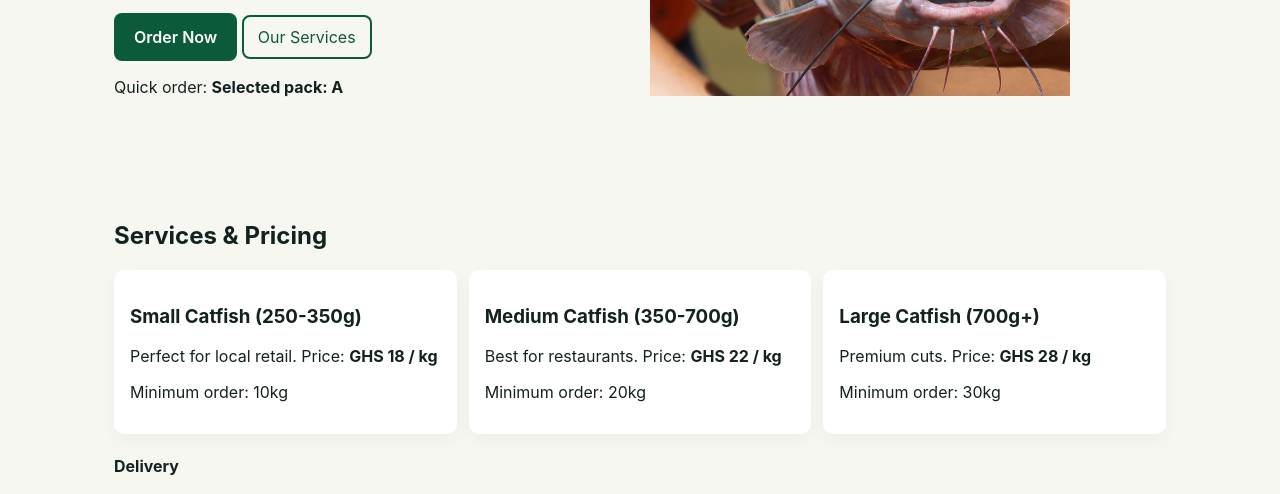
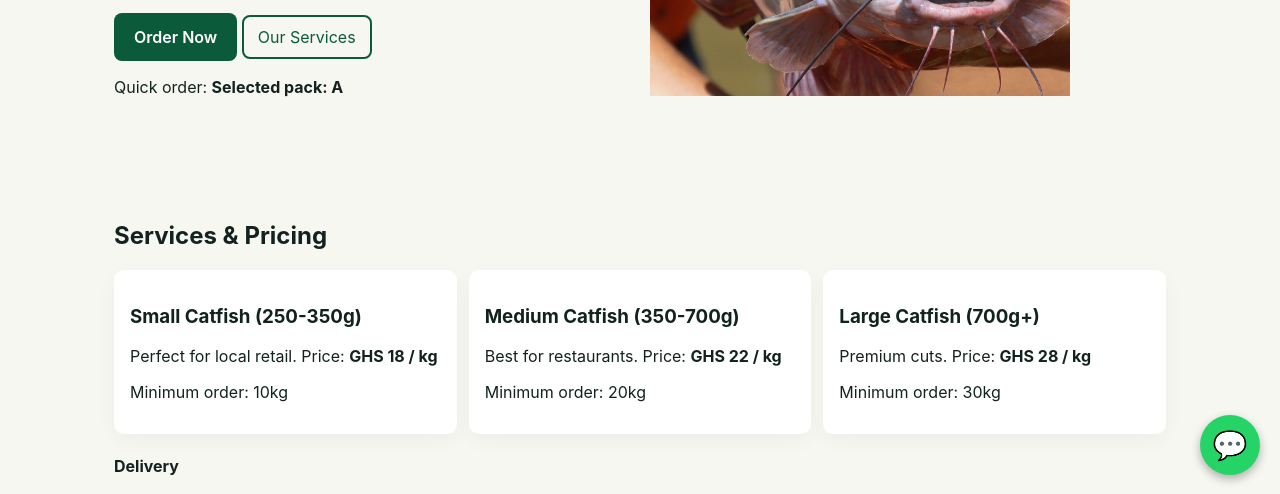
Before and after one commit to paaemma1/edible_farms_fullstack, a plain HTML site: page index.html in a window 1280 px wide. Shown: the part 305-799 px from the top of the page. Drawn offline with Linux system fonts and the light colour scheme.

Commit message:
Update styles.css

```diff
--- a/css/styles.css
+++ b/css/styles.css
@@ -40,3 +40,24 @@ body{font-family:Inter,system-ui,Arial,sans-serif;margin:0;color:var(--dark);bac
   .gallery-grid{grid-template-columns:1fr}
   .footer-grid{flex-direction:column}
 }
+.whatsapp-float {
+  position: fixed;
+  bottom: 20px;
+  right: 20px;
+  background: #25d366;
+  color: #fff;
+  font-size: 28px;
+  width: 60px;
+  height: 60px;
+  border-radius: 50%;
+  text-align: center;
+  line-height: 60px;
+  box-shadow: 0 4px 10px rgba(0,0,0,0.3);
+  z-index: 999;
+  text-decoration: none;
+  transition: transform 0.2s ease;
+}
+
+.whatsapp-float:hover {
+  transform: scale(1.1);
+}
```
